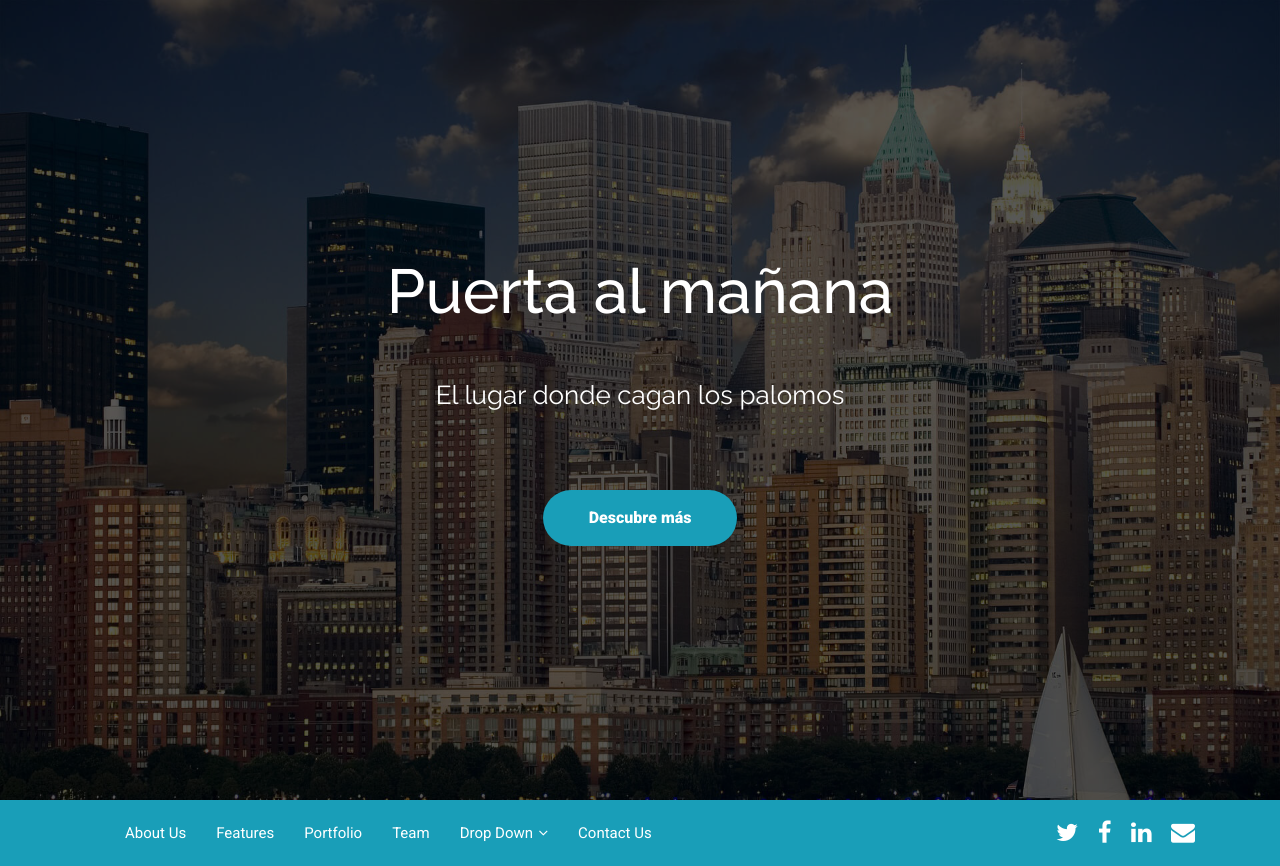
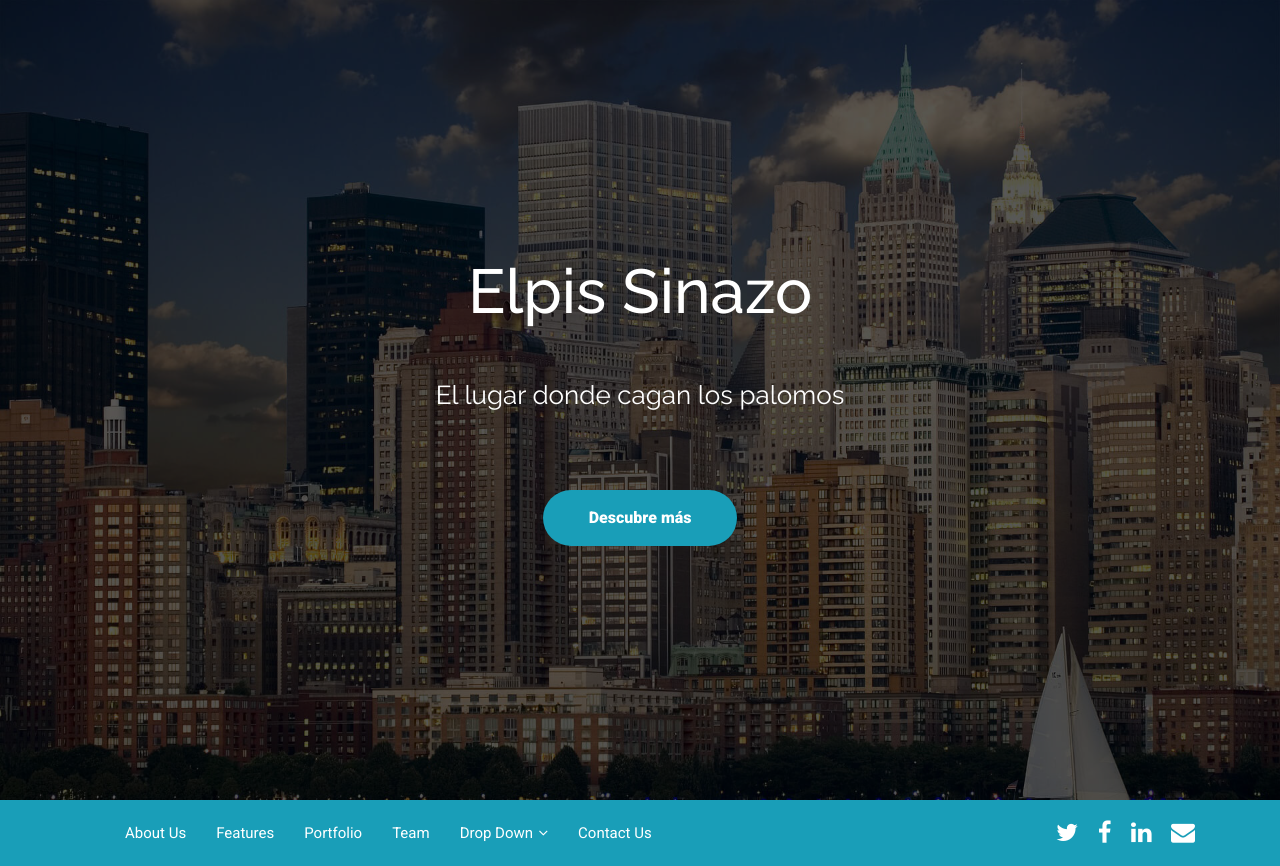
Before and after one commit to Llinot/Elpis-Sinazo, a plain HTML site: page index.html in a window 1280 px wide. Shown: the top 866 px of the page. Drawn offline with Linux system fonts and the light colour scheme.

Commit message:
Update index.html

```diff
--- a/index.html
+++ b/index.html
@@ -3,7 +3,7 @@
 
 <head>
   <meta charset="utf-8">
-  <title>Puerta al mañana</title>
+  <title>Elpis Sinazo</title>
   <meta content="width=device-width, initial-scale=1.0" name="viewport">
   <meta content="" name="keywords">
   <meta content="" name="description">
@@ -60,7 +60,7 @@
 
       <div class="col-md-12">
         <h1>
-            Puerta al mañana
+           Elpis Sinazo
           </h1>
 
         <p class="tagline">
```
